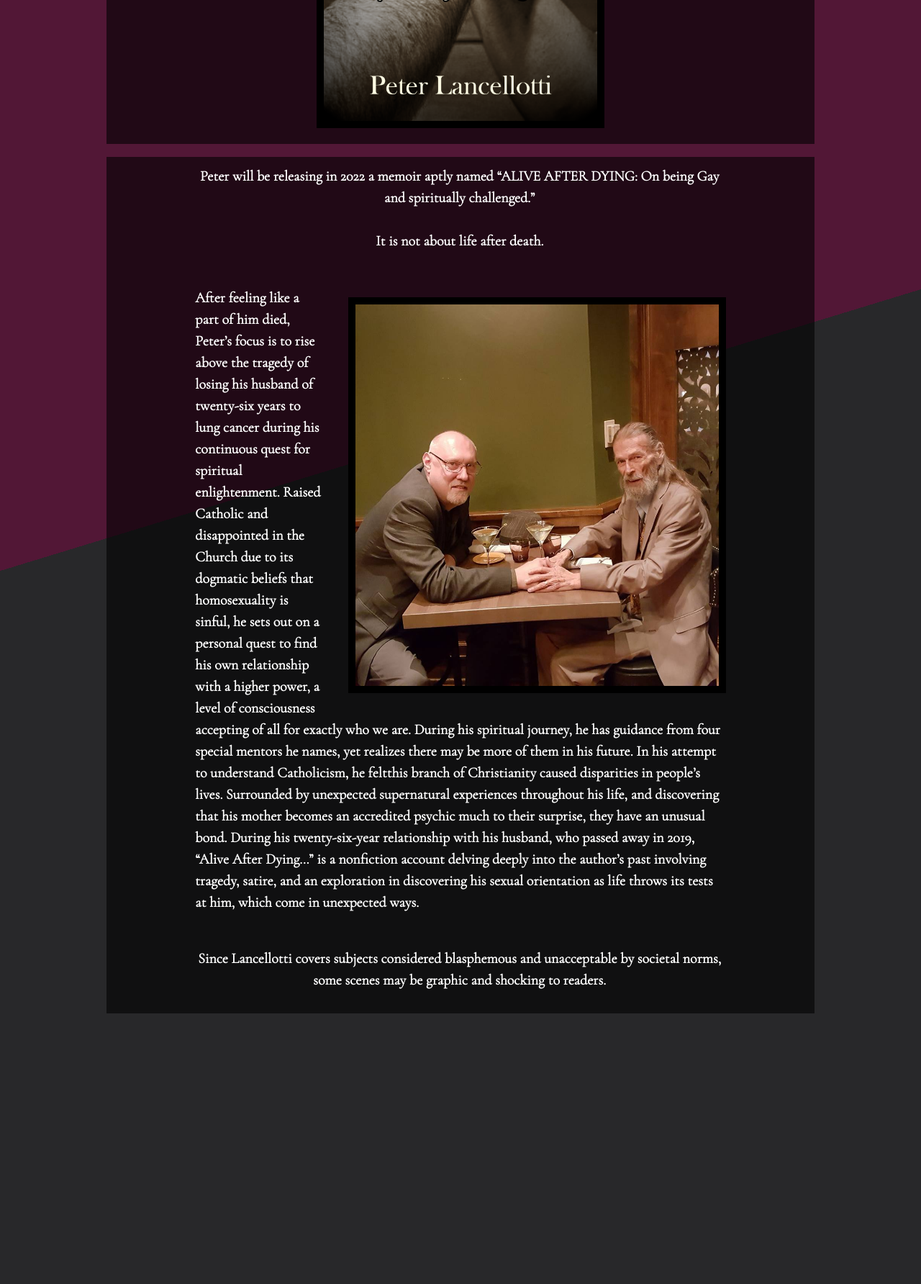
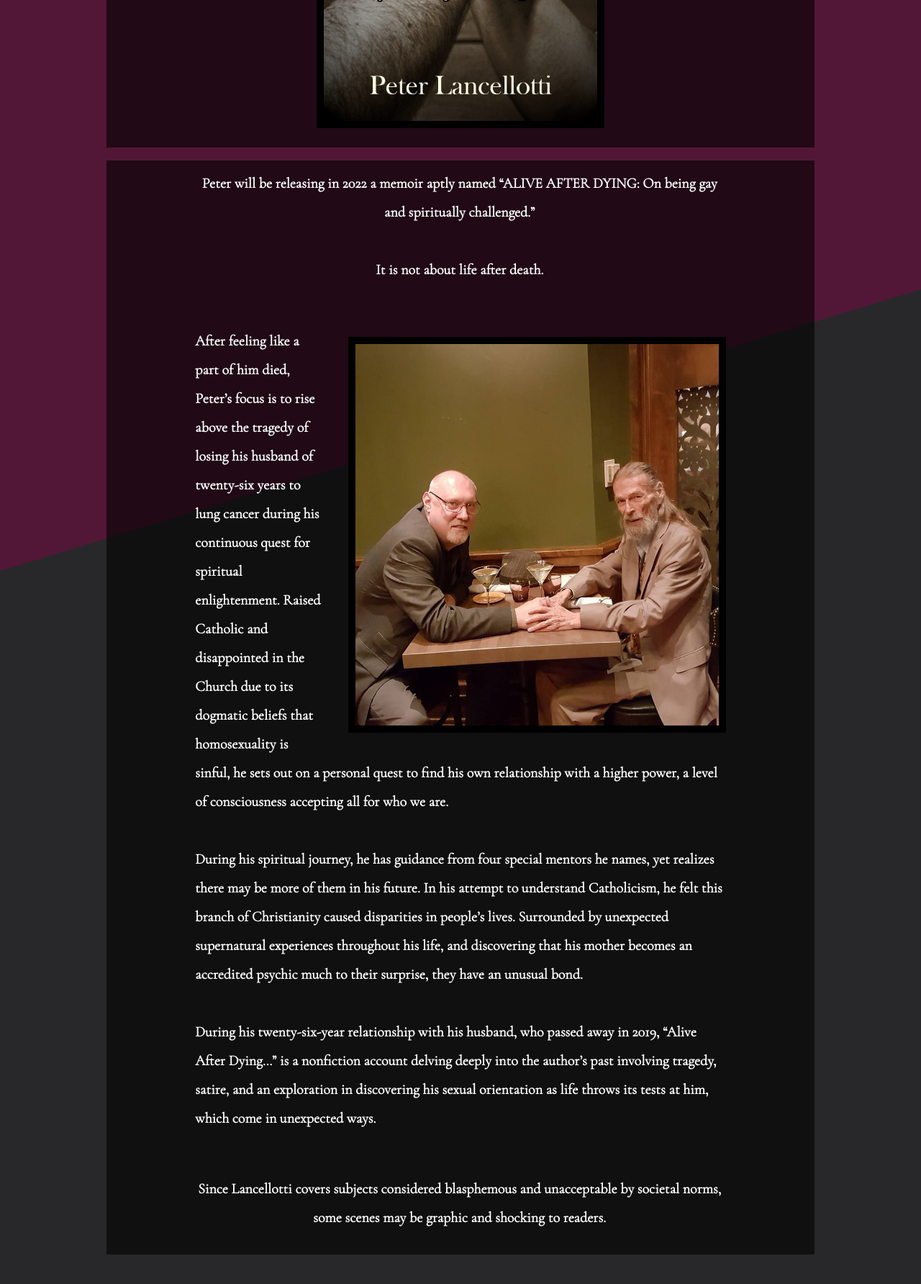
Before and after one commit to Neon-Smoke/plancellotti, a PHP site: page /aliveafterdying.html in a window 1280 px wide. Shown: the part 704-2488 px from the top of the page at 72% size. Run offline with PHP 8.4, Linux system fonts and the light colour scheme.

Commit message:
changed about and book pages

```diff
--- a/aliveafterdying.html
+++ b/aliveafterdying.html
@@ -36,7 +36,7 @@
 		  </div>
 		  	<div class="about">
 			  	<p style="text-align: center; padding-right: 2.5px; padding-bottom: 2.5%;">Peter will be releasing in 2022 a memoir aptly named “ALIVE AFTER DYING:
-				On being Gay and spiritually challenged.”
+				On being gay and spiritually challenged.”
 
 				<br>
 				<br>
@@ -48,16 +48,26 @@
 				<img src="images/Mahesh and me 2.jpg" style="float: right;width: 525px;height: 550px; margin-top: 2%;  margin-left: 5%; margin-bottom: 2.5%;">
 
 
-				<p style="text-align: left; padding-right: 2.5px; padding-bottom: 2.5%"> After feeling like a part of him died, Peter’s focus is to rise above the tragedy of losing his husband of twenty-six years to lung cancer during his continuous quest for spiritual enlightenment. Raised Catholic and disappointed in the Church due to its dogmatic beliefs that homosexuality is sinful, he sets out on a personal quest to find his own relationship with a higher power, a level of consciousness accepting of all for exactly who we	are.
-				During his spiritual journey, he has guidance from four special mentors he names, yet realizes there may be more of them in his future. In his attempt to understand Catholicism, he feltthis branch of Christianity caused disparities in people’s lives. Surrounded by unexpected	supernatural experiences throughout his life, and discovering that his mother becomes an accredited psychic much to their surprise, they have an unusual bond. During his twenty-six-year relationship with his husband, who passed away in 2019, “Alive After Dying…” is a nonfiction account delving deeply into the author’s past involving
+				<p style="text-align: left; padding-right: 2.5px; padding-bottom: 2.5%"> After feeling like a part of him died, Peter’s focus is to rise above the tragedy of losing his husband of twenty-six years to lung cancer during his continuous quest for spiritual enlightenment. Raised Catholic and disappointed in the Church due to its dogmatic beliefs that homosexuality is sinful, he sets out on a personal quest to find his own relationship with a higher power, a level of consciousness accepting all for who we are.
+
+				<br>
+				<br>
+
+				During his spiritual journey, he has guidance from four special mentors he names, yet realizes there may be more of them in his future. In his attempt to understand Catholicism, he felt this branch of Christianity caused disparities in people’s lives. Surrounded by unexpected supernatural experiences throughout his life, and discovering that his mother becomes an accredited psychic much to their surprise, they have an unusual bond.
+
+				<br>
+				<br>
+
+				During his twenty-six-year relationship with his husband, who passed away in 2019, “Alive After Dying…” is a nonfiction account delving deeply into the author’s past involving
 				tragedy, satire, and an exploration in discovering his sexual orientation as life throws its tests at
 				him, which come in unexpected ways.
+
 				<br>
 				<br>
 				</p>
 
 				<p style="text-align: center; padding-right: 2.5px; padding-bottom: 2.5%;"> Since Lancellotti covers subjects considered blasphemous and unacceptable by societal
-				norms, some scenes may be graphic and shocking to readers.</p>
+				norms, <br> some scenes may be graphic and shocking to readers.</p>
 			</div>
 		</div>
 </div>
--- a/books.html
+++ b/books.html
@@ -32,6 +32,9 @@
 
 	    <div class="row">
 		  <div class="about">
+
+		  	<p style="float: center;"> Books: <br> (Click the covers to see more details!) <br> </p>
+		  	<br>
 		  	<a href="aliveafterdying.html">
 		   	<img src="images/PeterGLBookCover4.png" width="400px" height="600px">
 		   </a>
--- a/css/style.css
+++ b/css/style.css
@@ -100,7 +100,7 @@ box-sizing: border-box;
 
 .about {
   float: center;
-  line-height: 1.5;
+  line-height: 2;
   padding-top: 1%;
   padding-left: 10%;
   padding-right: 10%;
```
Also changed, not shown: about.html (+10 -20 lines), README.md.
